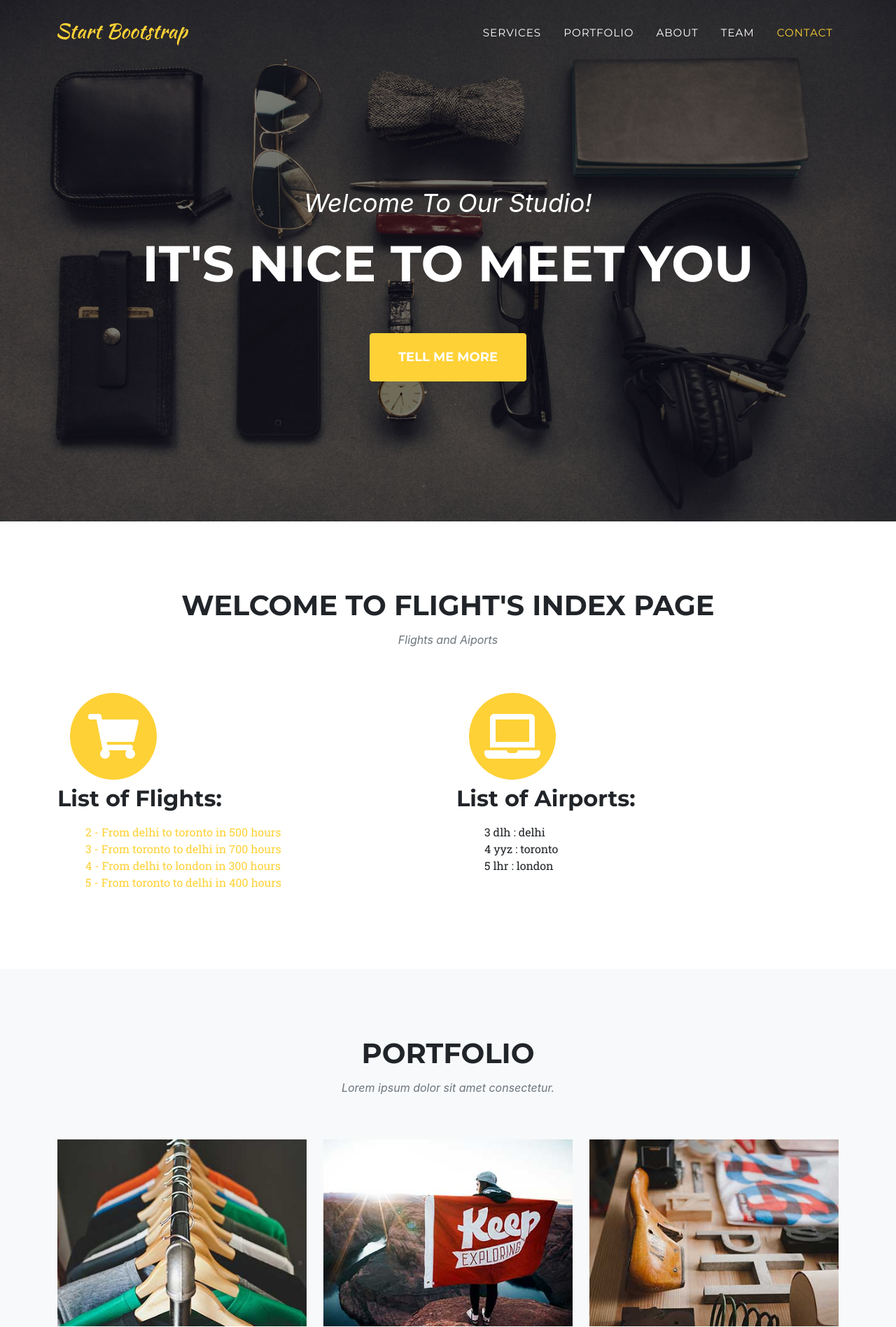
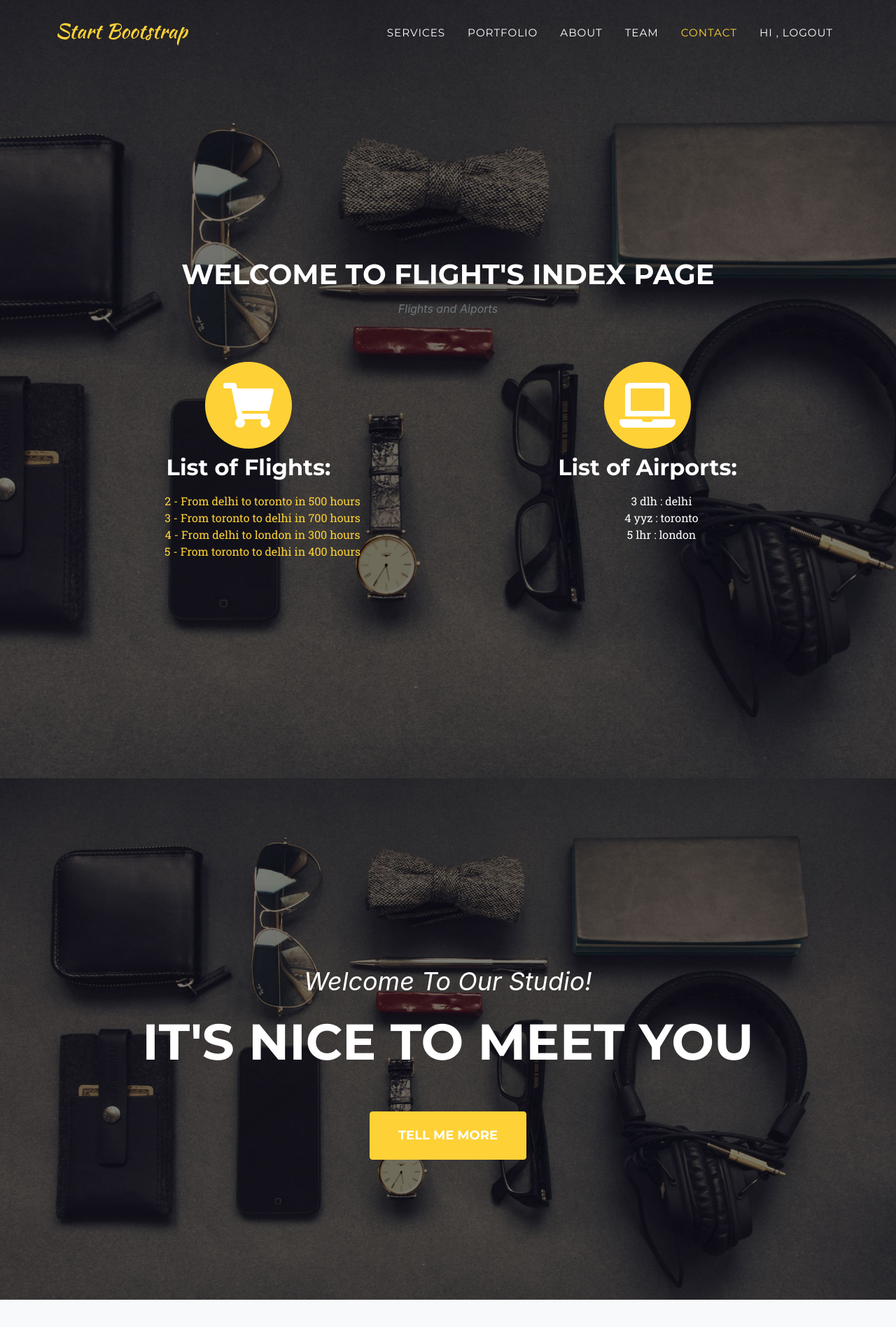
Before and after one commit to gr8sid/djangoFlightsApp, a Django app: page / in a window 1280 px wide. Shown: the top 1896 px of the page at 70% size. Run offline with Django 3.2, Linux system fonts and the light colour scheme; a user stored in the database is signed in; data comes from the database, SQL or seed files in the repository; both versions use the stored data as it was after the commit; some libraries are stand-ins or nearby versions; some web fonts are replaced.

Commit message:
Fixed Login/Logout Pages

```diff
--- a/myServerSite1/flights/templates/flights/index.html
+++ b/myServerSite1/flights/templates/flights/index.html
@@ -1,4 +1,5 @@
 {% extends "flights/master.html" %}
+{% load static %}
 
 {% block head %}
 {% endblock %}
@@ -7,16 +8,35 @@
 Flights
 {% endblock %}
 
+{% block nav %}
+        <!-- Navigation-->
+        <nav class="navbar navbar-expand-lg navbar-dark fixed-top" id="mainNav">
+            <div class="container">
+                <a class="navbar-brand js-scroll-trigger" href="#page-top"><img src="{% static 'assets/img/navbar-logo.svg' %}" /></a><button class="navbar-toggler navbar-toggler-right" type="button" data-toggle="collapse" data-target="#navbarResponsive" aria-controls="navbarResponsive" aria-expanded="false" aria-label="Toggle navigation">Menu<i class="fas fa-bars ml-1"></i></button>
+                <div class="collapse navbar-collapse" id="navbarResponsive">
+                    <ul class="navbar-nav text-uppercase ml-auto">
+                        <li class="nav-item"><a class="nav-link js-scroll-trigger" href="#services">Services</a></li>
+                        <li class="nav-item"><a class="nav-link js-scroll-trigger" href="#portfolio">Portfolio</a></li>
+                        <li class="nav-item"><a class="nav-link js-scroll-trigger" href="#about">About</a></li>
+                        <li class="nav-item"><a class="nav-link js-scroll-trigger" href="#team">Team</a></li>
+                        <li class="nav-item"><a class="nav-link js-scroll-trigger" href="#contact">Contact</a></li>
+                        <li class="nav-item"><a class="nav-link js-scroll-trigger" href="{% url 'logout' %}">Hi {{user.first_name }}, Logout</a></li>
+                    </ul>
+                </div>
+            </div>
+        </nav>
+{% endblock %}
 
 {% block replaceBody %}
+<header class="masthead">
 <section class="page-section" id="services">
     <div class="container">
         <div class="text-center">
             <h2 class="section-heading text-uppercase">Welcome to Flight's Index page</h2>
             <h3 class="section-subheading text-muted">Flights and Aiports</h3>
         </div>
-        <div class="row text-left">
-            <div class="col-md-6">
+        <div class="row">
+            <div class="col-md-6 text-center">
                 <span class="fa-stack fa-4x"><i class="fas fa-circle fa-stack-2x text-primary"></i><i class="fas fa-shopping-cart fa-stack-1x fa-inverse"></i></span>
                 <h2>List of Flights:</h2>
                 <p class="text-muted"> <ul>
@@ -26,7 +46,7 @@
                     {%endfor%}
                 </ul></p>
             </div>
-            <div class="col-md-6">
+            <div class="col-md-6 text-center">
                 <span class="fa-stack fa-4x"><i class="fas fa-circle fa-stack-2x text-primary"></i><i class="fas fa-laptop fa-stack-1x fa-inverse"></i></span>
                 <h2>List of Airports:</h2>
                 <p class="text-muted">
@@ -41,4 +61,5 @@
         </div>
     </div>
 </section>
+</header>
 {% endblock %}
--- a/myServerSite1/flights/templates/flights/master.html
+++ b/myServerSite1/flights/templates/flights/master.html
@@ -21,6 +21,7 @@
         </title>
     </head>
     <body id="page-top">
+        {% block nav %}
         <!-- Navigation-->
         <nav class="navbar navbar-expand-lg navbar-dark fixed-top" id="mainNav">
             <div class="container">
@@ -36,16 +37,9 @@
                 </div>
             </div>
         </nav>
-        <!-- Masthead-->
-        <header class="masthead">
-            <div class="container">
-                <div class="masthead-subheading">Welcome To Our Studio!</div>
-                <div class="masthead-heading text-uppercase">It's Nice To Meet You</div>
-                <a class="btn btn-primary btn-xl text-uppercase js-scroll-trigger" href="#services">Tell Me More</a>
-            </div>
-        </header>
+        {% endblock %}
+
         <!-- Services-->
-
         {% block replaceBody %}
         <section class="page-section" id="services">
             <div class="container">
@@ -73,6 +67,17 @@
             </div>
         </section>
             {% endblock %}
+
+        <!-- Masthead-->
+        <header class="masthead">
+            <div class="container">
+                <div class="masthead-subheading">Welcome To Our Studio!</div>
+                <div class="masthead-heading text-uppercase">It's Nice To Meet You</div>
+                <a class="btn btn-primary btn-xl text-uppercase js-scroll-trigger" href="#services">Tell Me More</a>
+            </div>
+        </header>
+
+
         <!-- Portfolio Grid-->
         <section class="page-section bg-light" id="portfolio">
             <div class="container">
```
Also changed, not shown: myServerSite1/flights/templates/flights/flight.html (+23 -1 lines), myServerSite1/flights/templates/flights/login.html (+30 -10 lines), myServerSite1/db.sqlite3.
